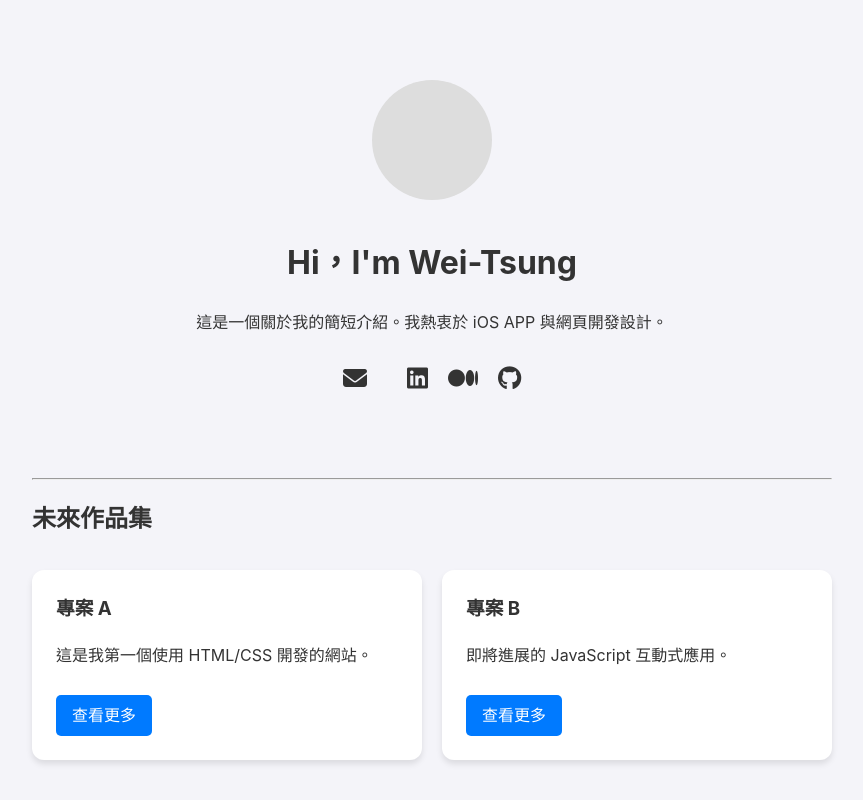
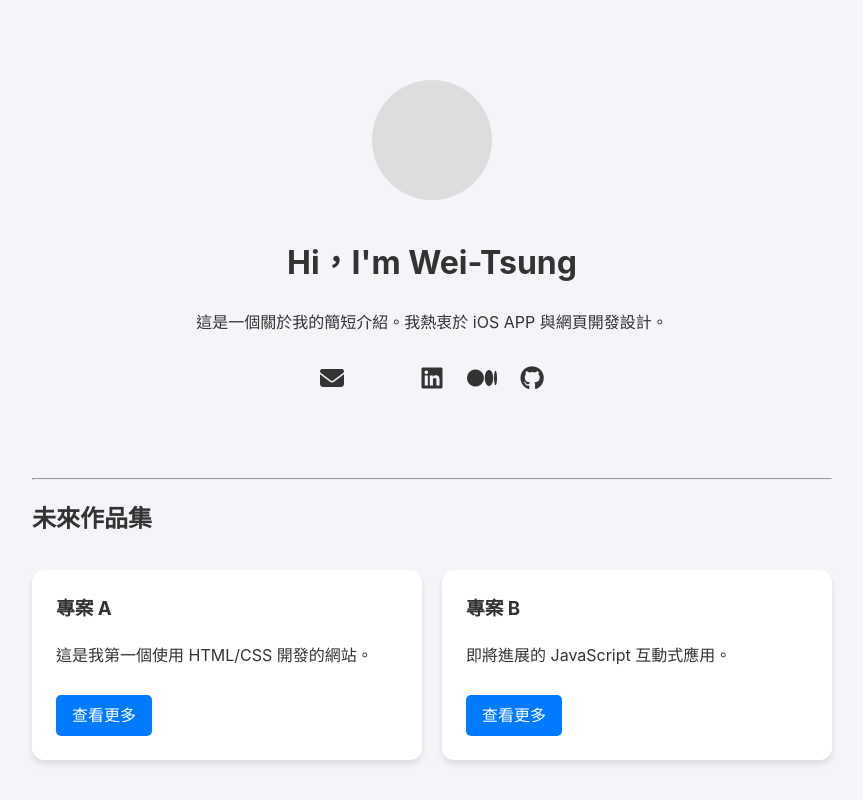
Before and after one commit to WeiTsungCheng/WeiTsungCheng.github.io, a plain HTML site: page index.html in a window 1280 px wide. Shown: the whole page, without its empty margins (208-1071 px from the left). Drawn offline with Linux system fonts and the light colour scheme.

Commit message:
Update index.html

```diff
--- a/index.html
+++ b/index.html
@@ -40,11 +40,11 @@
         <p>這是一個關於我的簡短介紹。我熱衷於 iOS APP 與網頁開發設計。</p>
 
         <div class="social-links">
-            <a href="mailto:weitsung46@gmail.com" aria-label="Email"><i class="fas fa-envelope" aria-hidden="true"></i></a>
-            <a href="https://x.com/William24137076" target="_blank"><i class="fab fa-x-twitter"></i></a>
-            <a href="https://www.linkedin.com/in/wei-tsung-cheng" target="_blank"><i class="fab fa-linkedin"></i></a>
-            <a href="https://medium.com/@Demian0926" target="_blank"><i class="fab fa-medium"></i></a>
-            <a href="https://github.com/WeiTsungCheng" target="_blank"><i class="fab fa-github"></i></a>
+            <a href="mailto:weitsung46@gmail.com" aria-label="Email"><i class="fas fa-envelope fa-fw" aria-hidden="true"></i></a>
+            <a href="https://x.com/William24137076" target="_blank"><i class="fab fa-x-twitter fa-fw"></i></a>
+            <a href="https://www.linkedin.com/in/wei-tsung-cheng" target="_blank"><i class="fab fa-linkedin fa-fw"></i></a>
+            <a href="https://medium.com/@Demian0926" target="_blank"><i class="fab fa-medium fa-fw"></i></a>
+            <a href="https://github.com/WeiTsungCheng" target="_blank"><i class="fab fa-github fa-fw"></i></a>
         </div>
     </header>
 
```
